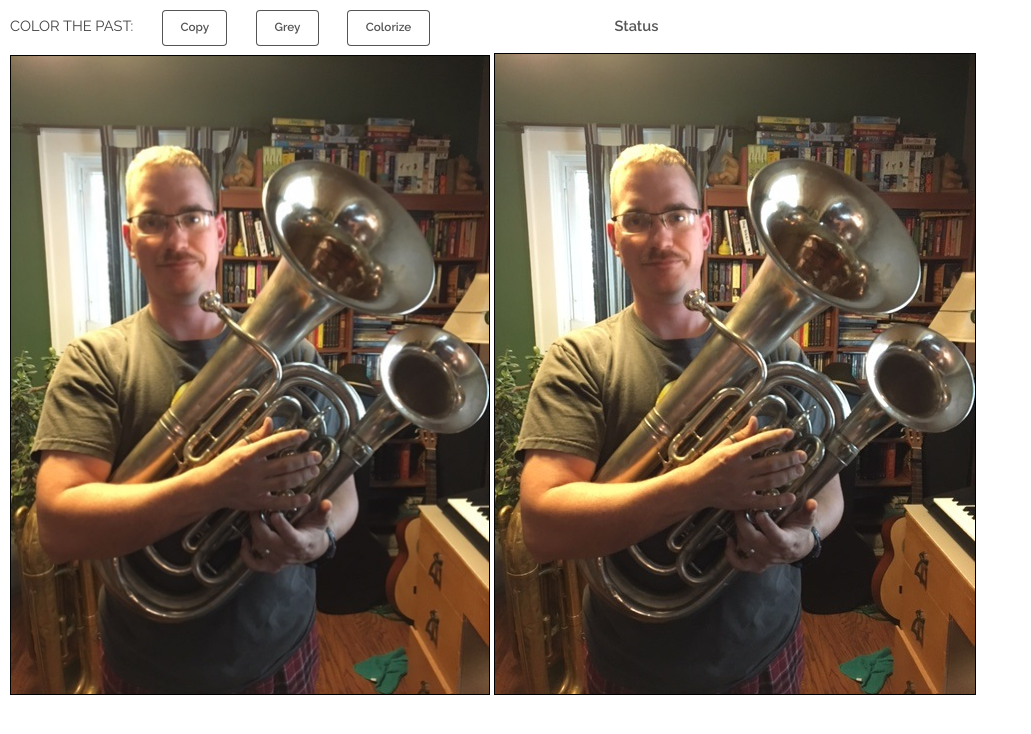
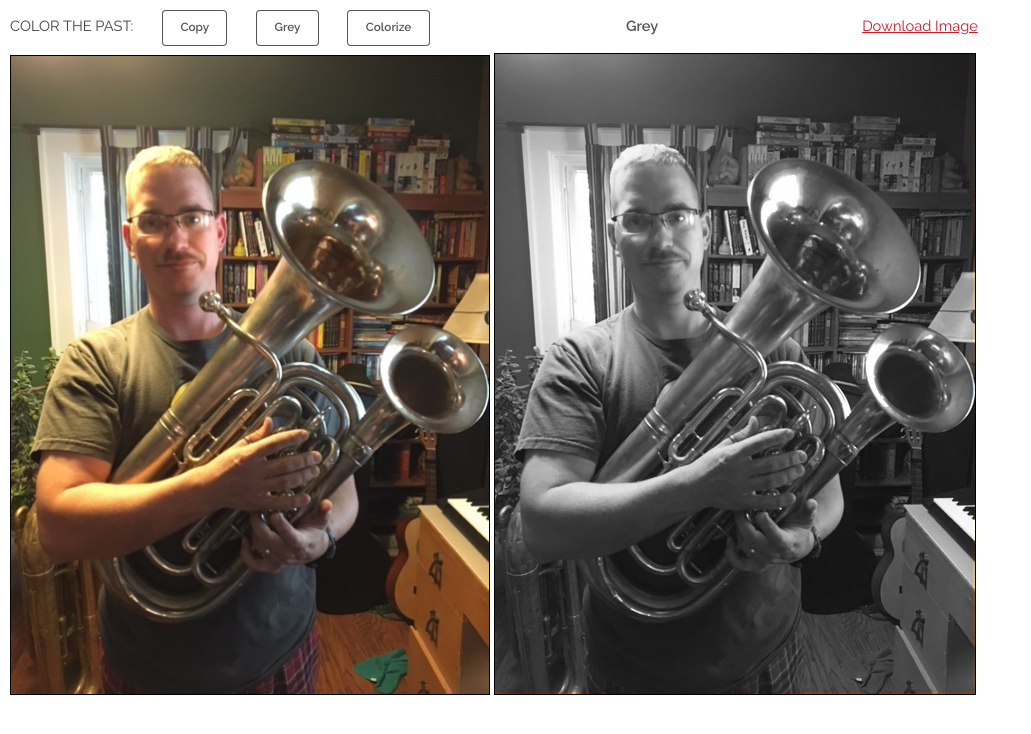
Before and after one commit to zskelton/colorThePast, a plain HTML site: page index.html in a window 1280 px wide. Both pictures are taken after a click on the button "Grey". Shown: the whole page, without its empty margins (0-1031 px from the left). Drawn offline with Linux system fonts and the light colour scheme.

Commit message:
Download Option added.

```diff
--- a/index.html
+++ b/index.html
@@ -47,6 +47,9 @@
           >
             Status
           </label>
+          <a style="margin-left: 200px" id="link" onclick="downloadImage()">
+            Download Image
+          </a>
         </p>
       </div>
       <div id="body">
--- a/js/main.js
+++ b/js/main.js
@@ -41,7 +41,7 @@ const toBW = () => {
   ctx.drawImage(image, 0, 0);
   // Get Image Data
   let imageBase = ctx.getImageData(0, 0, image.width, image.height);
-  let data = pixel.data;
+  let data = imageBase.data;
   // Alter Each Pixel
   let i = 0;
   for (i = 0; i < data.length; i += 4) {
@@ -60,3 +60,16 @@ const toBW = () => {
 const toColor = () => {
   updateStatus("Color");
 };
+
+// Function to Download Image
+const downloadImage = () => {
+  // TODO: Globalize Context
+  const c = document.getElementById("canvas");
+  const ctx = c.getContext("2d");
+  const link = document.getElementById("link");
+  link.setAttribute("download", "Colorized.png");
+  link.setAttribute(
+    "href",
+    canvas.toDataURL("image/png").replace("image/png", "image/octet-stream")
+  );
+};
```
Also changed, not shown: img/euphonium_grey.png (added).
